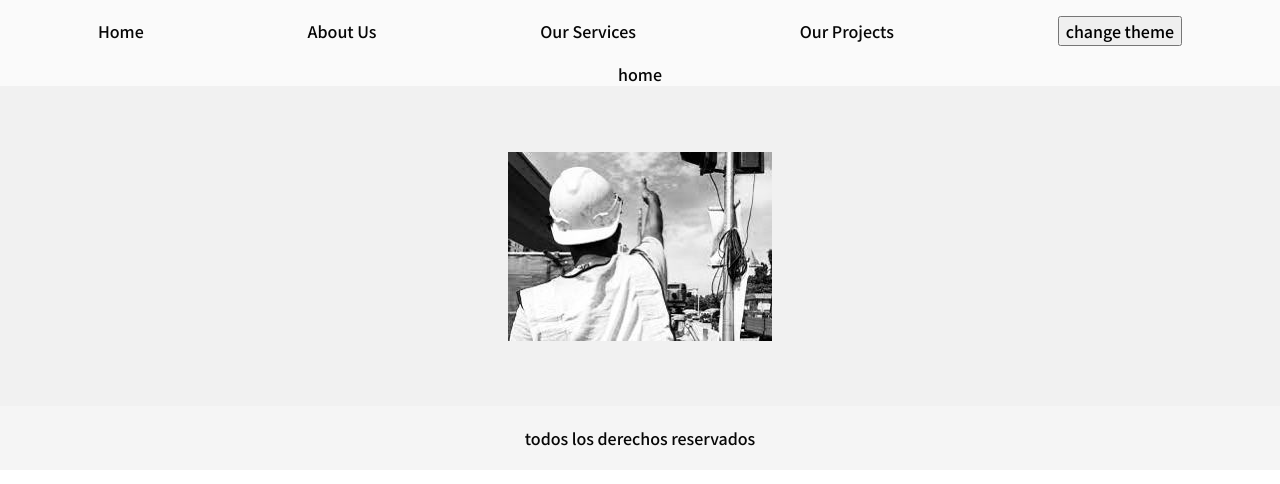
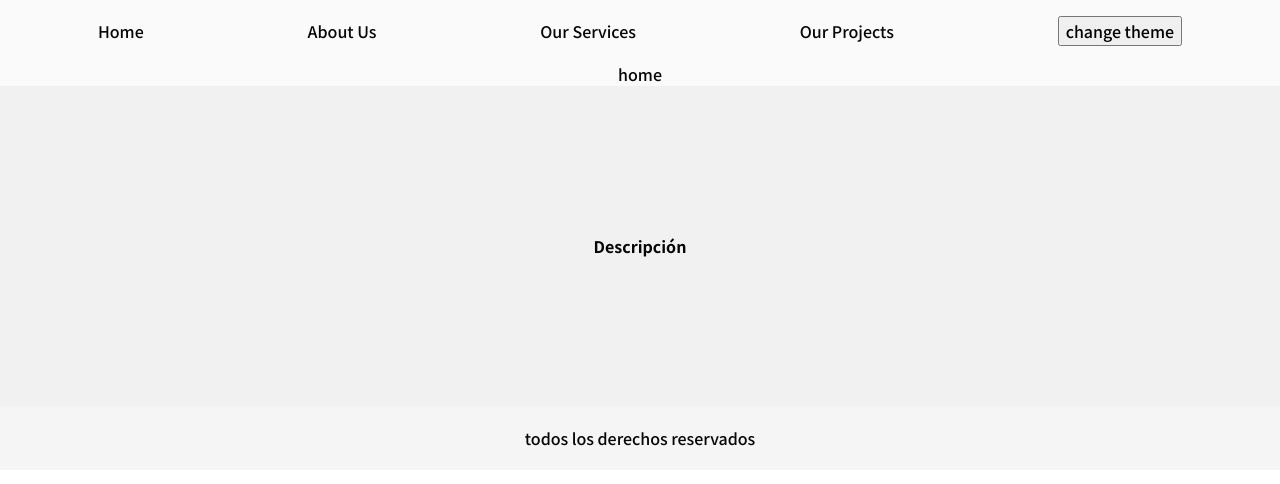
Before and after one commit to MatteoChiapponi/Topo_Landing-page, a React (Vite) app: page / in a window 1280 px wide. Shown: the top 484 px of the page. Built offline with nearby package versions, Linux system fonts and the light colour scheme.

Commit message:
Estilado de carousel

```diff
--- a/src/components/carousel/Carousel.jsx
+++ b/src/components/carousel/Carousel.jsx
@@ -6,7 +6,6 @@ const Carousel = () => {
     'src/assets/img/images.jpeg',
     'src/assets/img/images_bn.jpg',
     'hola',
-    'chau',
   ]
   const [currentIndex, setCurrentIndex] = useState(0)
 
@@ -31,10 +30,13 @@ const Carousel = () => {
         return (
           <div
             className='carousel-item'
-            style={{ transform: `translate(-${currentIndex * 100}%)` }}
+            style={{
+              transform: `translate(-${currentIndex * 100}%)`,
+              backgroundImage: `${item}`,
+            }}
             key={index}
           >
-            <img src={item} />
+            <h4>Descripción</h4>
           </div>
         )
       })}
--- a/src/components/carousel/carousel.css
+++ b/src/components/carousel/carousel.css
@@ -6,6 +6,9 @@
 }
 
 .carousel-item {
+    background-repeat: no-repeat;
+    background-size: contain; /* "cover" estira la img para que ocupe todo el espacio */
+    background-position: center;
     height: 20rem;
     min-width: 100%;
     width: 100%;
```
